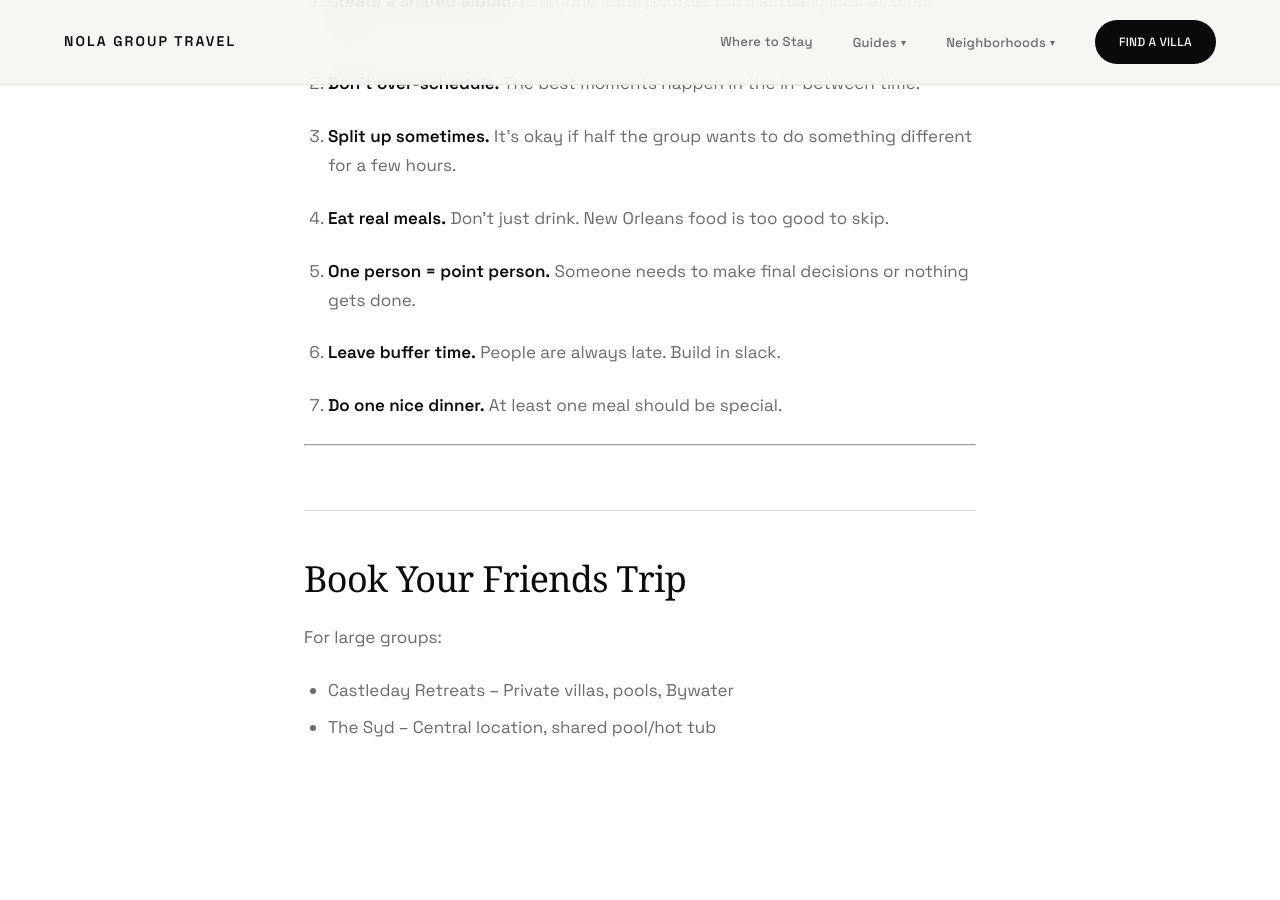
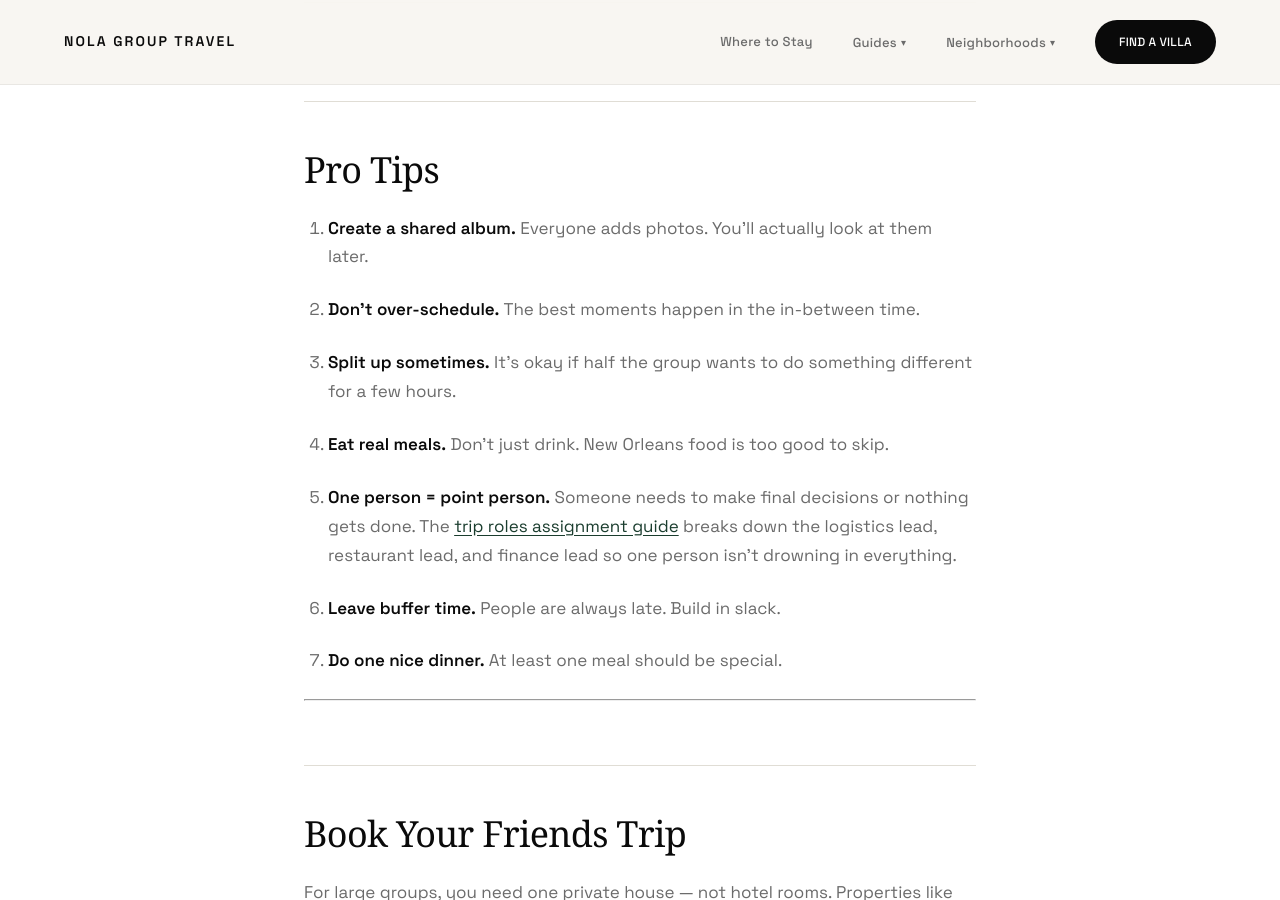
Before and after one commit to sjworth-dev/nola-group-travel, a Jekyll site: the page built from _guides/friends-trip.md, in a window 1280 px wide and 900 px high, scrolled down 8313 px. Built offline with Jekyll 4.4.1, drawn with Linux system fonts in a browser that asks for light colours; some web fonts are replaced; some of the changed text lies outside the part shown.

Commit message:
seo: interlink friends-trip.md to newer related guides
Added inline links to the pre-trip survey guide, trip roles assignment guide,
and budget tracking guide at natural read points. Replaced bare property list
at bottom with a /where-to-stay/ CTA.

```diff
--- a/_guides/friends-trip.md
+++ b/_guides/friends-trip.md
@@ -10,6 +10,8 @@ date: 2026-01-14
 The group chat has been talking about "doing a trip" for years. Someone finally picked a date. Now you need to actually make it happen.
 
 New Orleans is perfect for this. It's the rare city where you can do absolutely nothing and still have a great time—or pack every hour with activities. The vibe adjusts to whatever your group wants.
+
+Before you do anything else, send a [pre-trip survey to the group](/guides/nola-group-pre-trip-survey-guide/) about three weeks out. NOLA has specific variables — heat, walkability, French Quarter tolerance, dietary restrictions — that surface mid-trip friction if you don't ask upfront. It takes ten minutes to build and saves you five days of competing preferences.
 
 ## What Kind of Friends Trip?
 
@@ -193,7 +195,7 @@ The whole point is being together. You need one rental, not scattered hotel room
 Get this sorted before the trip:
 
 1. **Assign one person** to handle the rental payment and reservations
-2. **Use Splitwise or Venmo** to track shared expenses
+2. **Use Splitwise or Venmo** to track shared expenses — our [mid-trip budget tracking guide](/guides/nola-group-budget-tracking-mid-trip-guide/) covers the mid-trip Splitwise audit and how to handle the inevitable "can we recalibrate?" conversation
 3. **Agree on budget level** upfront (bougie vs. budget)
 4. **Handle individual extras separately** (spa treatments, shopping, etc.)
 
@@ -217,7 +219,7 @@ Get this sorted before the trip:
 
 4. **Eat real meals.** Don't just drink. New Orleans food is too good to skip.
 
-5. **One person = point person.** Someone needs to make final decisions or nothing gets done.
+5. **One person = point person.** Someone needs to make final decisions or nothing gets done. The [trip roles assignment guide](/guides/nola-group-trip-roles-assignment-guide/) breaks down the logistics lead, restaurant lead, and finance lead so one person isn't drowning in everything.
 
 6. **Leave buffer time.** People are always late. Build in slack.
 
@@ -227,7 +229,6 @@ Get this sorted before the trip:
 
 ## Book Your Friends Trip
 
-For large groups:
+For large groups, you need one private house — not hotel rooms. Properties like Castleday Retreats (Bywater, private pools, up to 30 per villa) and The Syd (Lower Garden District, shared pool and hot tub, up to 22 per villa) keep everyone together and give you a real home base.
 
-- Castleday Retreats – Private villas, pools, Bywater
-- The Syd – Central location, shared pool/hot tub
+[See where to stay for large groups →](/where-to-stay/)
```
Also changed, not shown: ROADMAP-ARCHIVE.md (+1 -0 lines).
